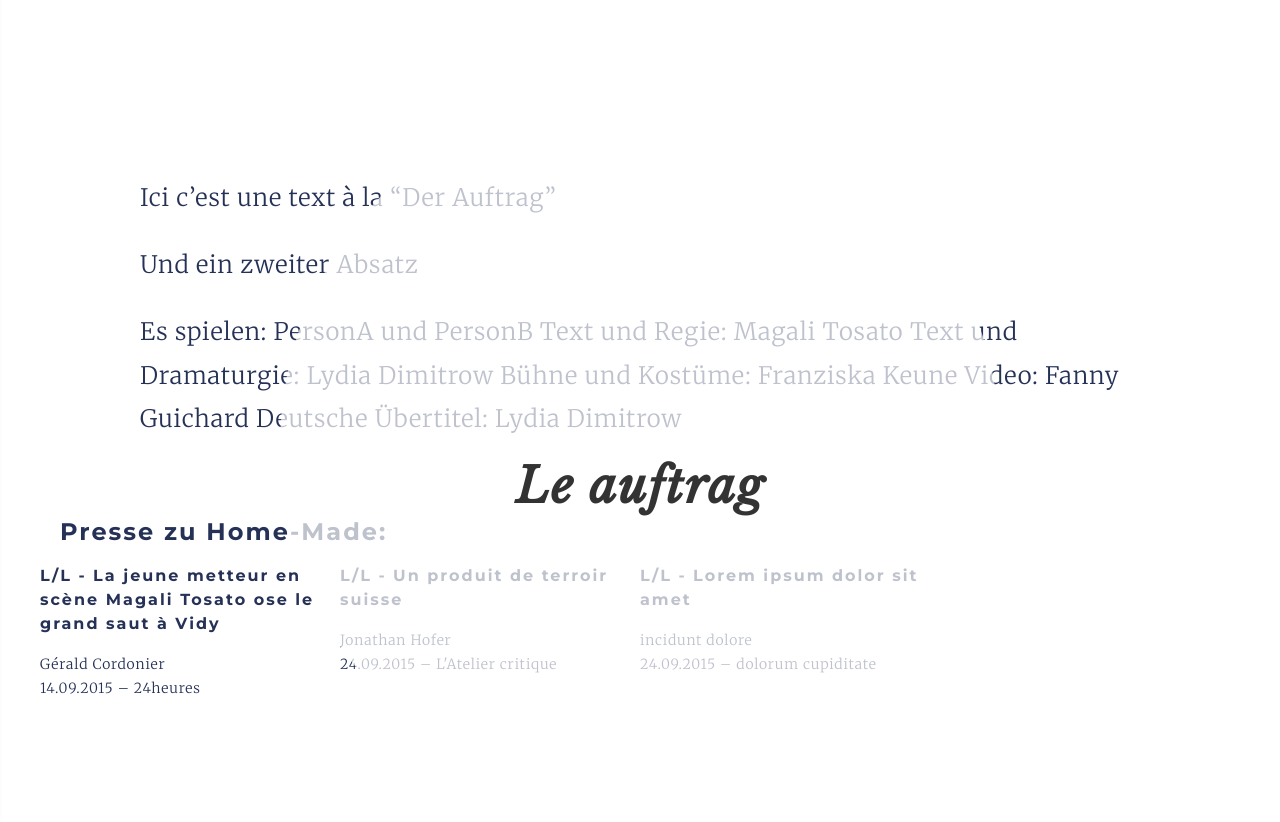
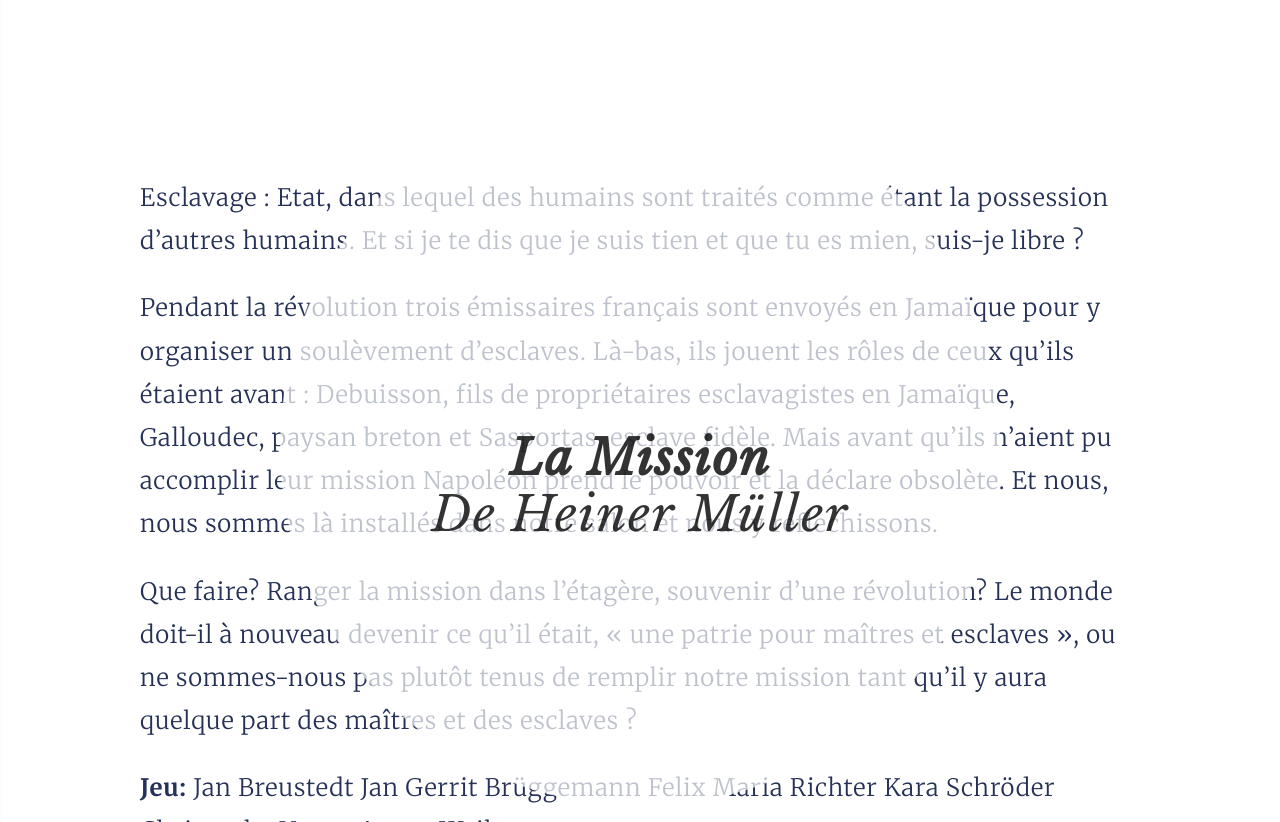
Before and after one commit to mikro-kit/mikro-kit.github.io, a Jekyll site: the page built from _projects/fr/le-auftrag.md, in a window 1280 px wide and 900 px high, scrolled down 826 px, cut to the strip 78-900 px from the top of the window. Built offline with Jekyll 4.4.1, drawn with Linux system fonts in a browser that asks for light colours; some of the changed text lies outside the part shown.

Commit message:
Update_mission_01.md
Erster Inhalt französisch

```diff
--- a/_projects/fr/le-auftrag.md
+++ b/_projects/fr/le-auftrag.md
@@ -1,21 +1,38 @@
 ---
-title: Le auftrag
-subtitle:
+title: La Mission
+subtitle: De Heiner Müller
 ref: pr-auftrag
 image: auftrag
-quote: Auftrag FR QUOTE
-speaker: Auftrag FR Speaker
+quote: gib mir meine tränen zurück es hat sich nicht gelohnt. gib mir dein auto und dein geld. ich fahre fort. ich gründe eine welt.
+speaker: La Mission
 year: 2013
-location: BAT, Berlin
+location: bat-Studiotheater, Berlin
 ---
 
-Ici c'est une text à la "Der Auftrag"
+Esclavage : Etat, dans lequel des humains sont traités comme étant la possession d’autres humains. Et si je te dis que je suis tien et que tu es mien, suis-je libre ?
 
-Und ein zweiter Absatz
+Pendant la révolution trois émissaires français sont envoyés en Jamaïque pour y organiser un soulèvement d’esclaves. Là-bas, ils jouent les rôles de ceux qu’ils étaient avant : Debuisson, fils de propriétaires esclavagistes en Jamaïque, Galloudec, paysan breton et Sasportas, esclave fidèle. Mais avant qu’ils n’aient pu accomplir leur mission Napoléon prend le pouvoir et la déclare obsolète. Et nous, nous sommes là installés dans notre salon et nous y réflechissons.
 
-Es spielen: PersonA und PersonB
-Text und Regie: Magali Tosato
-Text und Dramaturgie: Lydia Dimitrow
-Bühne und Kostüme: Franziska Keune
-Video: Fanny Guichard
-Deutsche Übertitel: Lydia Dimitrow
+Que faire? Ranger la mission dans l’étagère, souvenir d’une révolution? Le monde doit-il à nouveau devenir ce qu’il était, « une patrie pour maîtres et esclaves », ou ne sommes-nous pas plutôt tenus de remplir notre mission tant qu’il y aura quelque part des maîtres et des esclaves ?
+
+
+**Jeu:**
+Jan Breustedt
+Jan Gerrit Brüggemann
+Felix Maria Richter
+Kara Schröder
+Christophe Vetter
+Anton Weil
+
+
+**Mise en scène:** Magali Tosato
+**Scénographie et costumes:** Franziska Keune
+**Dramaturgie:** Lydia Dimitrow
+**Vidéo:** Pary El-Qualquili
+**Caméra:** Christiane Schmidt
+**Montage vidéo et Sound-Design:** Jakob Klaffs
+
+
+Première le 23.02.2013 au bat-Studiotheater, Berlin
+Représentation dans le cadre du festival ‘Heiner Müller’ le 25.05.2013 au Residenztheater, Münich
+Colloque ‘Bertold Brecht - Heiner Müller’ le 22.10.2013 à la Maison Heinrich Heine, Cité Universitaire Paris (Contribution de Magali Tosato)
```
